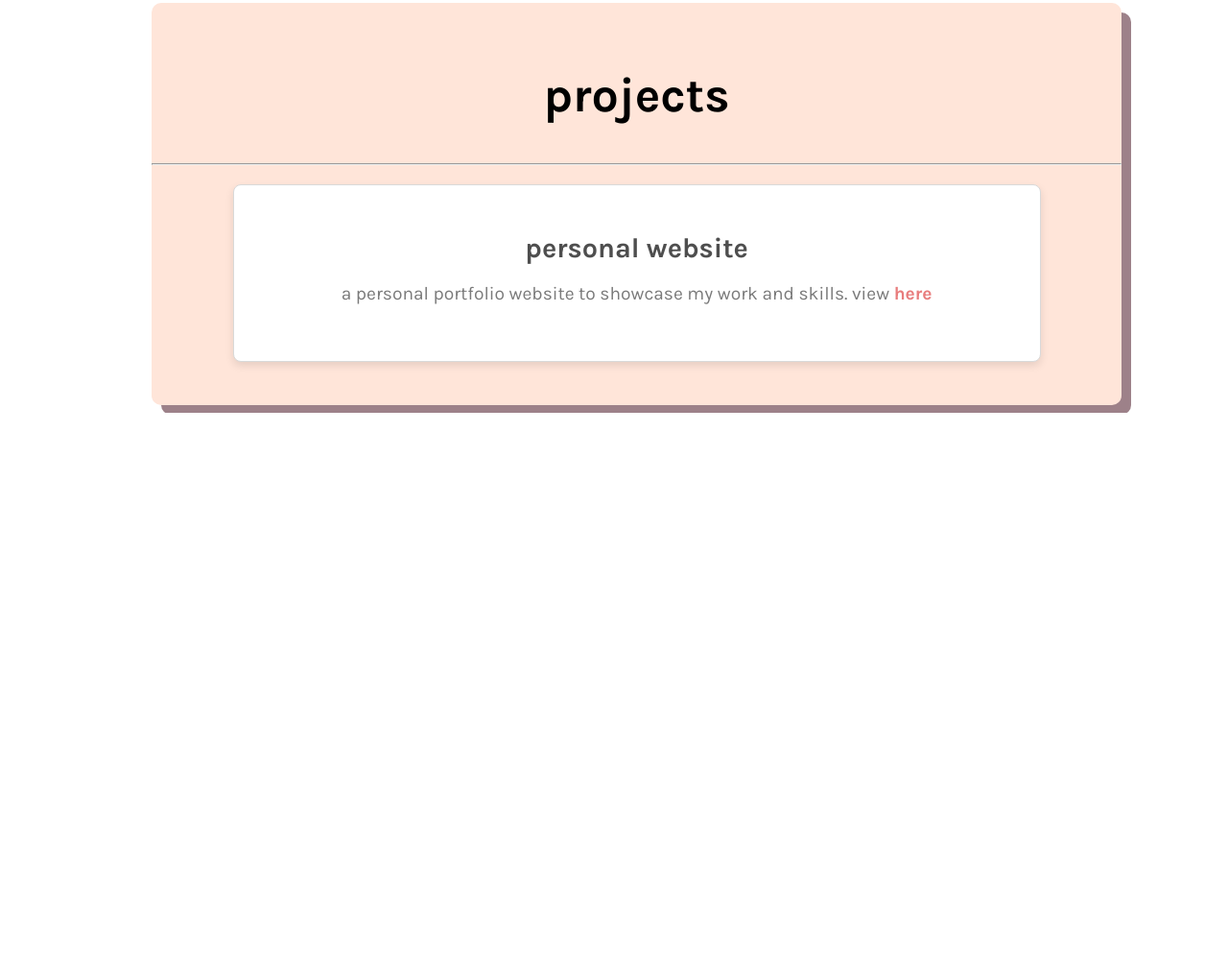
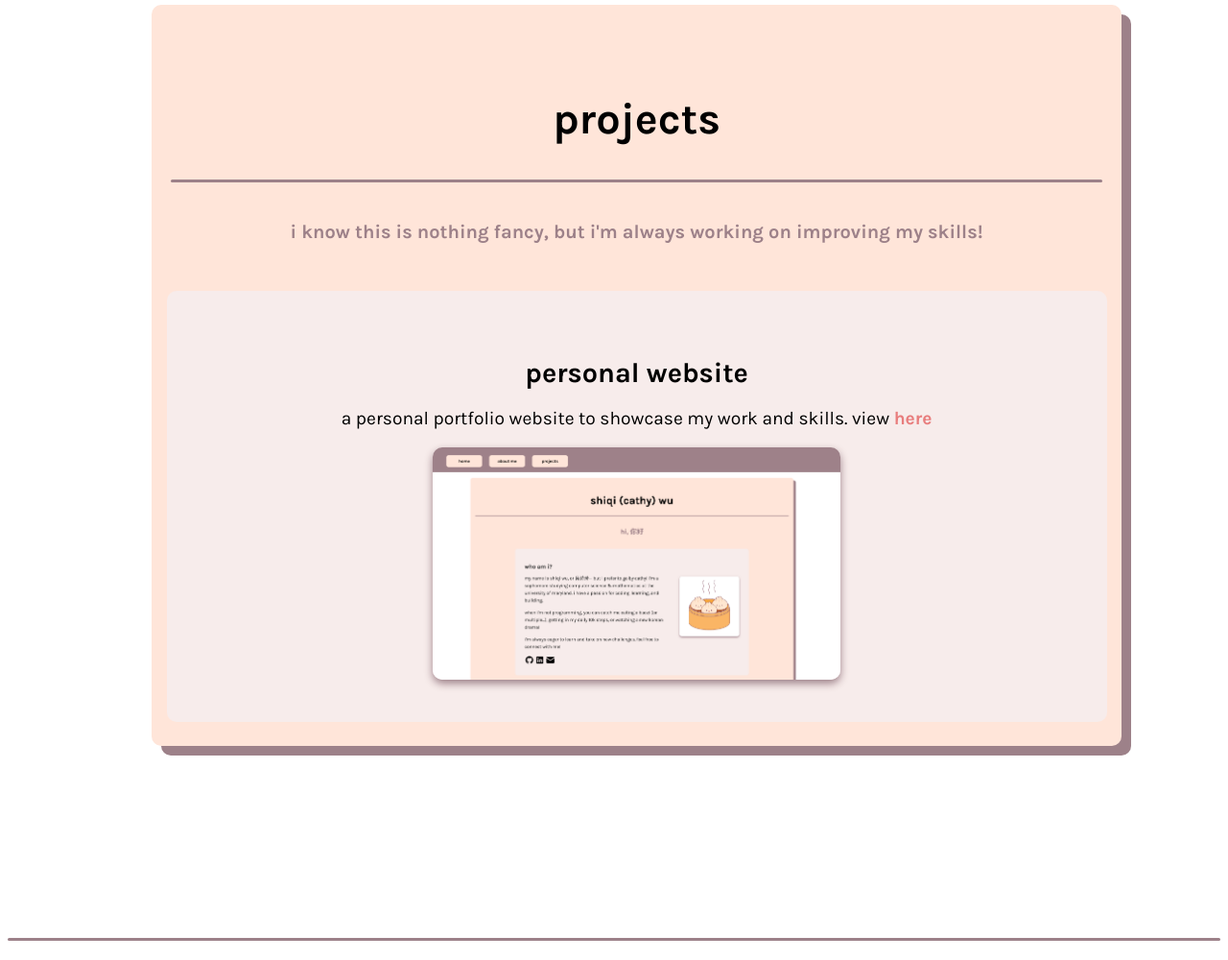
Before and after one commit to cathyswu/cathyswu.github.io, a plain HTML site: page index.html in a window 1280 px wide. Shown: the part 1110-2110 px from the top of the page at 96% size. Before the commit the page ends 1540 px from the top, so only its background shows below. Drawn offline with Linux system fonts and the light colour scheme.

Commit message:
updated css

```diff
--- a/index.html
+++ b/index.html
@@ -40,7 +40,7 @@
                     <div class="about-text">
                         <h1>who am i?</h1>
                         <p>my name is shiqi wu, or 吴诗琦— but i prefer to go by cathy! i'm a sophomore studying computer science & mathematics at the university of maryland. i have a passion for coding, learning, and building.</p>
-                        <p>when i'm not programming, you can catch me eating a baozi (or multiple...), getting in my daily 10k steps, or watching a new korean drama :)</p>
+                        <p>when i'm not programming, you can catch me eating a baozi (or multiple...), getting in my daily 10k steps, or watching a new korean drama!</p>
                         <p>i'm always eager to learn and take on new challenges. feel free to connect with me!</a></p>
                     </div>
                     <div class="about-image">
@@ -63,20 +63,23 @@
     <hr class="break1">
 
     <section class="projects" id="projects">
+
         <div class="projects-intro">
-            <h1 class="project-heading">projects</h1>
-            <hr>
+            <div class="name">
+                <h1>projects</h1>
+                <hr>
+                <p>i know this is nothing fancy, but i'm always working on improving my skills!</p>
+            </div>
         </div>
 
         <div class="project-item">
             <h3>personal website</h3>
-            <p>a personal portfolio website to showcase my work and skills.
-            view <a href="https://cathyswu.github.io/" target="_blank">here</a></p>
-            <img>
+            <p>a personal portfolio website to showcase my work and skills. view <a href="https://cathyswu.github.io/" target="_blank">here</a></p>
+
+            <img class="personal-website-image" src="./images/portfolio-preview.png">
         </div>
-
-
     </section>
+    <hr class="break1">
 
 </body>
 
--- a/style.css
+++ b/style.css
@@ -4,7 +4,7 @@
     --lightpink: #ffcad4;
     --pink: #f4acb7;
     --darkpink: #9d8189;
-    --black: black;
+    --black: #333;
 }
 
 * {
@@ -181,25 +181,23 @@ a:hover {
 }
 
 .project-item {
-    background-color: #ffffff;
-    border: 1px solid #d9d9d9;
-    border-radius: 8px;
-    box-shadow: 0 4px 8px rgba(0, 0, 0, 0.1);
-    padding: 20px;
-    margin: 20px auto;
-    width: 80%; /* Adjust width as needed */
-    max-width: 800px;
+    background-color: var(--white);
+    padding: 40px;
+    border-radius: 10px;
+    max-width: 900px;
+    margin-left: auto;
+    margin-right: auto;
 }
 
 .project-item h3 {
     font-size: 1.8em;
-    color: #4e4e4e;
+    color: black;
     margin-bottom: 10px;
 }
 
 .project-item p {
     font-size: 1.2em;
-    color: #7a7a7a;
+    color: black;
 }
 
 .project-item a {
@@ -213,13 +211,11 @@ a:hover {
     color: #d35d5d;
 }
 
-/* Optional - Add some hover effect */
 .project-item:hover {
     transform: translateY(-5px);
     transition: transform 0.3s ease;
 }
 
-/* Responsive Design */
 @media (max-width: 768px) {
     .project-item {
         width: 90%;
@@ -243,3 +239,28 @@ a:hover {
     font-size: 50px;
     text-align: center;
 }
+
+hr {
+    border: none;
+    height: 3px;
+    background-color: var(--darkpink);
+    margin: 20px 0;
+    border-radius: 25px;
+}
+
+.personal-website-image {
+    width: 425px;
+    height: auto;
+    border-radius: 10px;
+    box-shadow: 0 4px 8px var(--darkpink);
+
+}
+
+.name p {
+    font-size: 20px;
+    position: relative;
+    text-align: center;
+    padding: 20px;
+    color: var(--darkpink);
+    font-weight: bold;
+}
```
Also changed, not shown: images/portfolio-preview.png (added).
